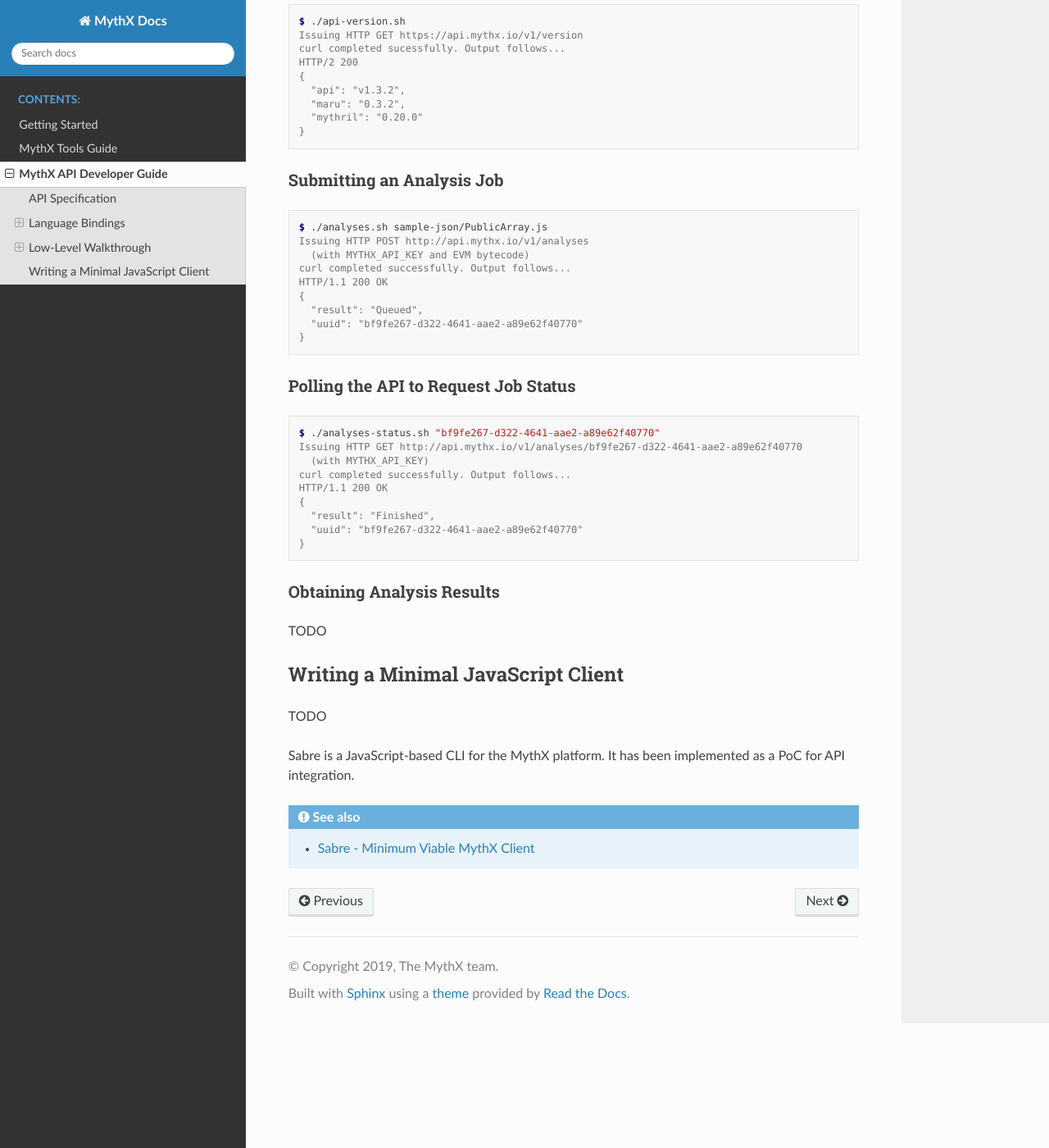
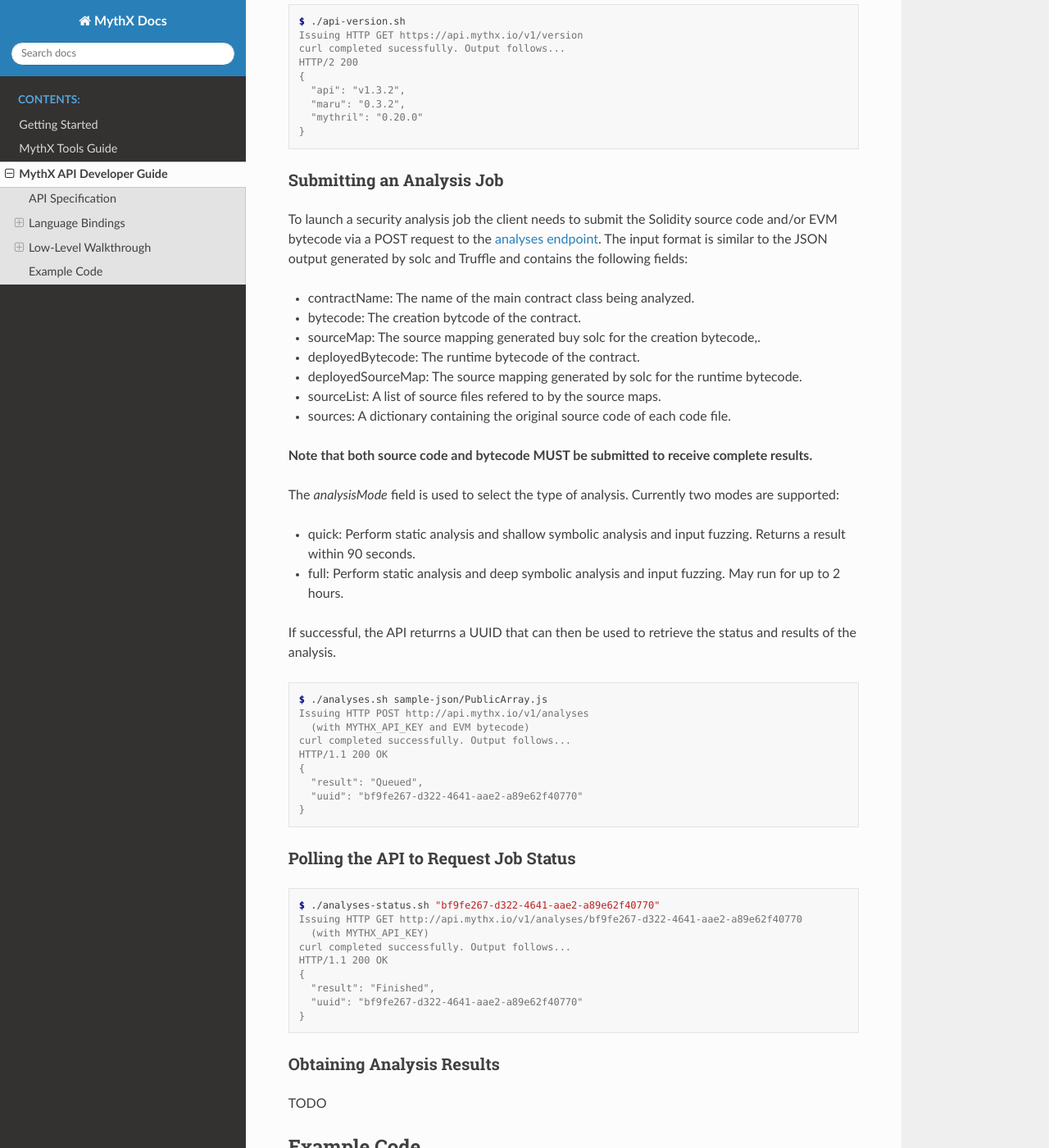
Before and after one commit to Consensys/mythx-docs, a Sphinx documentation site: the page built from docs/source/main/building-security-tools-on-mythx.rst, in a window 1280 px wide and 1400 px high, scrolled down 2013 px. Shown: the whole window at 82% size. Built offline with Sphinx 7.4.7 and the Read the Docs theme 2.0.0, drawn with Linux system fonts in a browser that asks for light colours; some of the changed text lies outside the part shown.

Commit message:
Update dev guide

```diff
--- a/docs/source/main/building-security-tools-on-mythx.rst
+++ b/docs/source/main/building-security-tools-on-mythx.rst
@@ -48,6 +48,7 @@
 
   $ git clone https://github.com/rocky/mythx-api-curl
   $ cd mythx-api-curl
+
 
 Authenticating
 ~~~~~~~~~~~~~~
@@ -102,6 +103,29 @@
 Submitting an Analysis Job
 ~~~~~~~~~~~~~~~~~~~~~~~~~~
 
+To launch a security analysis job the client needs to submit the Solidity source code
+and/or EVM bytecode via a POST request to the
+`analyses endpoint <https://api.mythx.io/v1/openapi#operation/submitAnalysis>`_. The input
+format is similar to the JSON output generated by solc and Truffle and contains the following fields:
+
+- contractName: The name of the main contract class being analyzed.
+- bytecode: The creation bytcode of the contract.
+- sourceMap: The source mapping generated buy solc for the creation bytecode,.
+- deployedBytecode: The runtime bytecode of the contract.
+- deployedSourceMap: The source mapping generated by solc for the runtime bytecode.
+- sourceList: A list of source files refered to by the source maps.
+- sources: A dictionary containing the original source code of each code file.
+
+**Note that both source code and bytecode MUST be submitted to receive complete results.**
+
+The `analysisMode` field is used to select the type of analysis. Currently two modes are supported:
+
+- quick: Perform static analysis and shallow symbolic analysis and input fuzzing. Returns a result within 90 seconds.
+- full: Perform static analysis and deep symbolic analysis and input fuzzing. May run for up to 2 hours.
+
+If successful, the API returrns a UUID that can then be used to retrieve the status and results
+of the analysis.
+
 .. code-block:: console
 
   $ ./analyses.sh sample-json/PublicArray.js
@@ -137,14 +161,10 @@
 TODO
 
 
-Writing a Minimal JavaScript Client
------------------------------------
+Example Code
+------------
 
-TODO
-
-Sabre is a JavaScript-based CLI for the MythX platform. It has been
-implemented as a PoC for API integration.
-
+`Sabre <https://github.com/b-mueller/sabre>`_ is a minimal MythX CLI written in JavaScript.
 
 .. seealso::
 
--- a/docs/source/tooling/truffle.rst
+++ b/docs/source/tooling/truffle.rst
@@ -1,5 +1,7 @@
 MythX Plugin for Truffle
 ========================
+
+The MythX plugin for Truffle framework.adds automated smart contract security analysis to the  It is based on MythX, the security analysis API for Ethereum smart contracts.
 
 Truffle is a world-class development environment, testing framework
 and asset pipeline for blockchains using the Ethereum Virtual Machine
```
